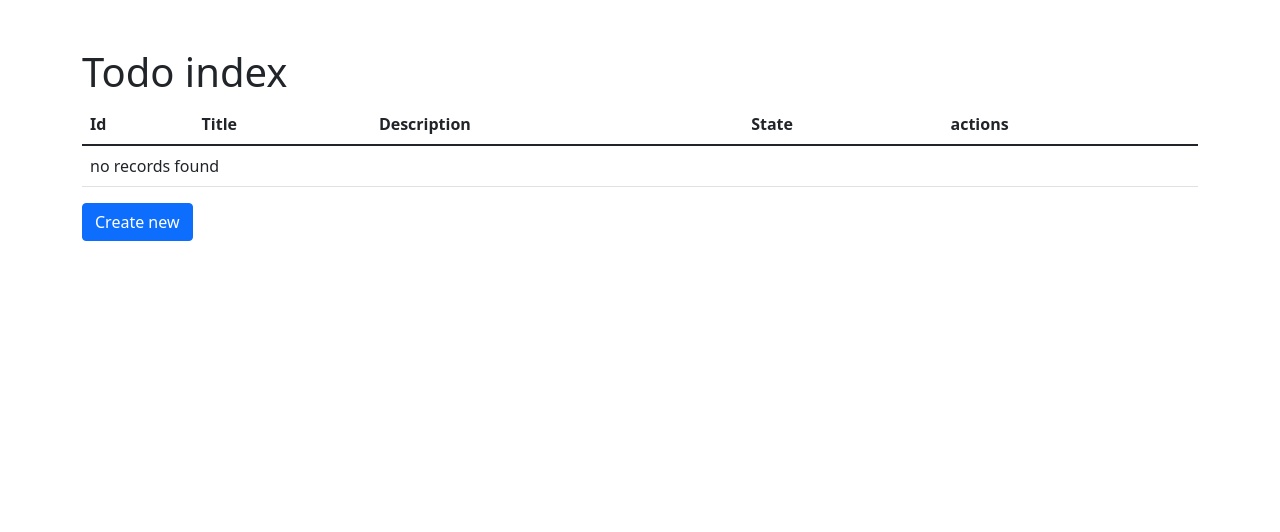
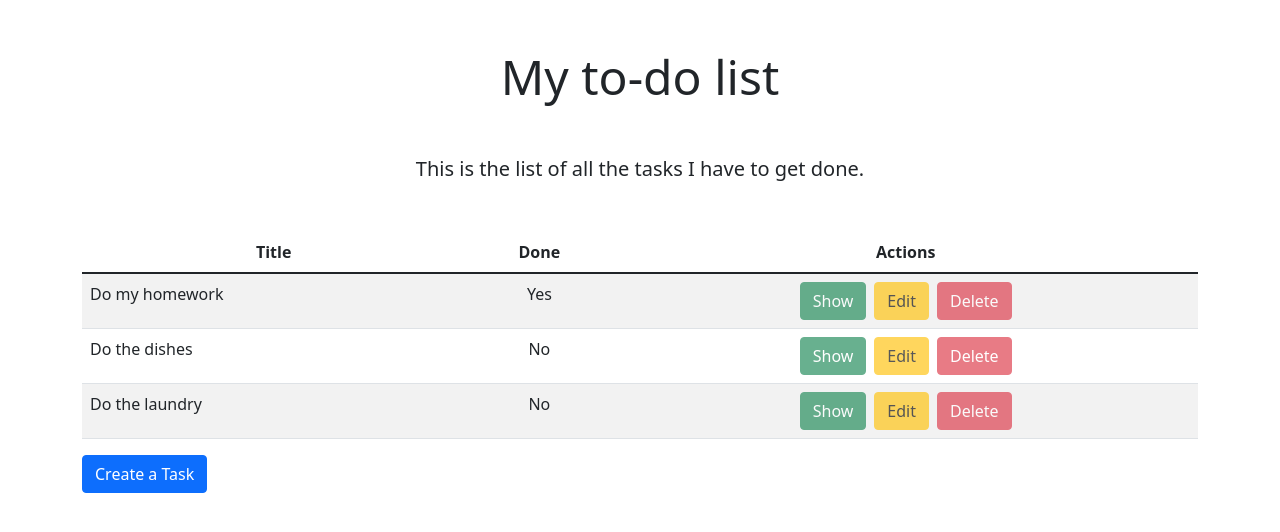
Before and after one commit to binblink/Todolist, a Symfony app: template templates/todo/index.html.twig in a window 1280 px wide. Shown: the top 532 px of the page. Run offline with Twig, Linux system fonts and the light colour scheme; the template is opened without the code that fills it, so the values that code supplies are empty; some libraries are stand-ins or nearby versions.

Commit message:
feat: hard-coded todos in case none present in DB https://github.com/binblink/Todolist/issues/1, ongoing dev for https://github.com/binblink/Todolist/issues/2 and https://github.com/binblink/Todolist/issues/4

```diff
--- a/templates/todo/index.html.twig
+++ b/templates/todo/index.html.twig
@@ -1,32 +1,26 @@
 {% extends 'base.html.twig' %}
 
-{% block title %}Todo index{% endblock %}
+{% block title %}To-do List{% endblock %}
 
 {% block body %}
-    <h1>Todo index</h1>
-
-    <table class="table">
+    <h1 class="display-5 text-center mb-5">My to-do list</h1>
+    <p class="lead text-center">This is the list of all the tasks I have to get done.</p>
+    <table class="table mt-5 table-hover table-striped">
         <thead>
             <tr>
-                <th>Id</th>
-                <th>Title</th>
-                <th>Description</th>
-                <th>State</th>
-                <th>actions</th>
+                <th class="text-center">Title</th>
+                <th class="text-center">Done</th>
+                <th class="text-center">Actions</th>
             </tr>
         </thead>
         <tbody>
         {% for todo in todos %}
             <tr>
-                <td>{{ todo.id }}</td>
                 <td>{{ todo.title }}</td>
-                <td>{{ todo.description }}</td>
-                <td>{{ todo.state ? 'Yes' : 'No' }}</td>
+                <td class="text-center">{{ todo.state ? 'Yes' : 'No' }}</td>
                 <td class="d-flex justify-content-center">
-                    <a class="btn btn-success me-2" role="button" href="{{ path('todo_show', {'id': todo.id}) }}">show</a>
-                    <a class="btn btn-warning me-2" role="button" href="{{ path('todo_edit', {'id': todo.id}) }}">edit</a>
-                    {# <a class="btn btn-danger" role="button" href="{{ path('todo_delete', {'id': todo.id}) }}" onclick="return confirm('Are you sure you want to delete this item?')">delete</a> #}
-                    {# <a class="btn btn-danger" role="button" href="{{ path('todo_delete', {'id': todo.id}) }}" onclick="return confirm('Are you sure you want to delete this item?')">delete</a> #}
+                    <a class="btn btn-success me-2" role="button" href="{{ path('todo_show', {'id': todo.id}) }}">Show</a>
+                    <a class="btn btn-warning me-2" role="button" href="{{ path('todo_edit', {'id': todo.id}) }}">Edit</a>
                     <form method="post" action="{{ path('todo_delete', {'id': todo.id}) }}" onsubmit="return confirm('Are you sure you want to delete this item?');">
                         <input type="hidden" name="_token" value="{{ csrf_token('delete' ~ todo.id) }}">
                         <button class="btn btn-danger">Delete</button>
@@ -34,12 +28,42 @@
                 </td>
             </tr>
         {% else %}
+            {# <tr>
+                <td colspan="5">no records found</td>
+            </tr> #}
+             <tr>
+                <td>Do my homework</td>
+                <td class="text-center">Yes</td>
+                <td class="d-flex justify-content-center">
+                    <button class="btn btn-success me-2" disabled>Show</button>
+                    <button class="btn btn-warning me-2" disabled>Edit</button>
+                    <button class="btn btn-danger" disabled>Delete</button>
+
+                </td>
+            </tr>
             <tr>
-                <td colspan="5">no records found</td>
+                <td>Do the dishes</td>
+                <td class="text-center">No</td>
+                <td class="d-flex justify-content-center">
+                    <button class="btn btn-success me-2" disabled>Show</button>
+                    <button class="btn btn-warning me-2" disabled>Edit</button>
+                    <button class="btn btn-danger" disabled>Delete</button>
+
+                </td>
+            </tr>
+            <tr>
+                <td>Do the laundry</td>
+                <td class="text-center">No</td>
+                <td class="d-flex justify-content-center">
+                    <button class="btn btn-success me-2" disabled>Show</button>
+                    <button class="btn btn-warning me-2" disabled>Edit</button>
+                    <button class="btn btn-danger" disabled>Delete</button>
+
+                </td>
             </tr>
         {% endfor %}
         </tbody>
     </table>
 
-    <a class="btn btn-primary" role="button" href="{{ path('todo_new') }}">Create new</a>
+    <a class="btn btn-primary" role="button" href="{{ path('todo_new') }}">Create a Task</a>
 {% endblock %}
```
